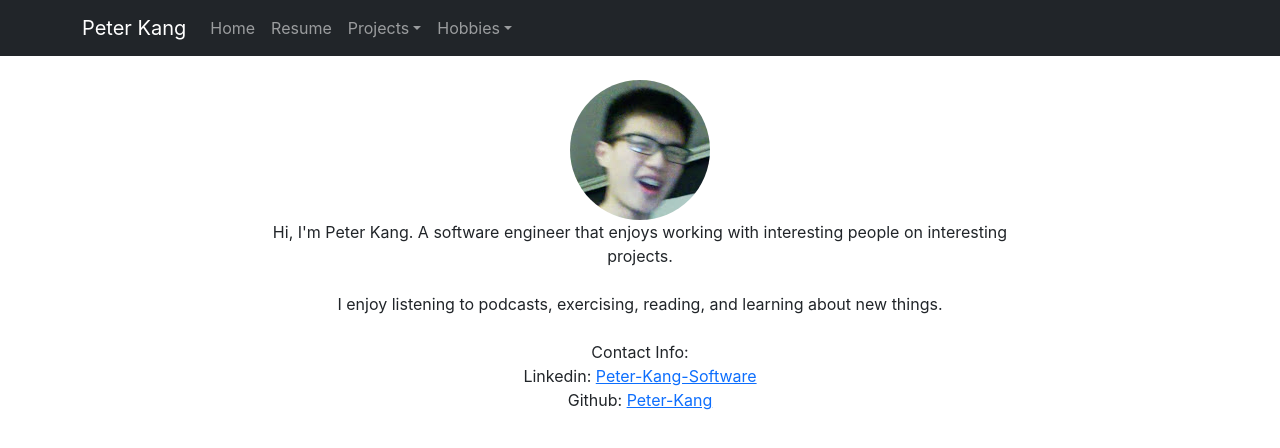
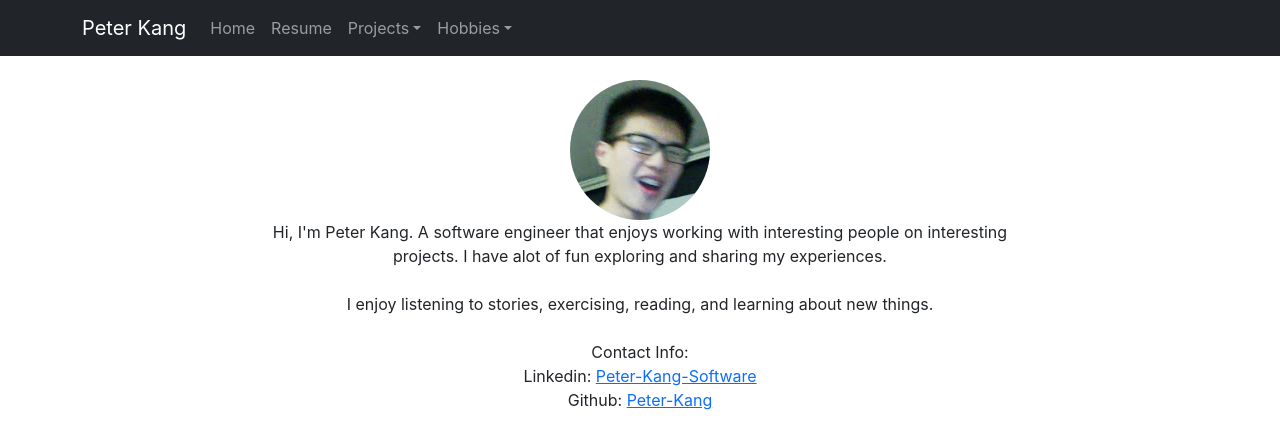
Before and after one commit to Peter-Kang/Peter-Kang.github.io, a React (Create React App) app: page /#/ in a window 1280 px wide. Shown: the top 448 px of the page. Built offline with nearby package versions, Linux system fonts and the light colour scheme.

Commit message:
updated home bios

```diff
--- a/src/routes/Home.js
+++ b/src/routes/Home.js
@@ -15,12 +15,13 @@ const Home = ()=>
             <Row className="justify-content-center">
                 <Col md={8} sm={8} xs={10} className="text-center">
                     Hi, I'm Peter Kang. A software engineer that enjoys working with interesting people on interesting projects.
+                    I have alot of fun exploring and sharing my experiences.
                 </Col>
             </Row>
             <br/>
             <Row className="justify-content-center">
                 <Col md={8} sm={8} xs={10} className="text-center">
-                    I enjoy listening to podcasts, exercising, reading, and learning about new things.
+                    I enjoy listening to stories, exercising, reading, and learning about new things.
                 </Col>
             </Row>
             <br/>
```
